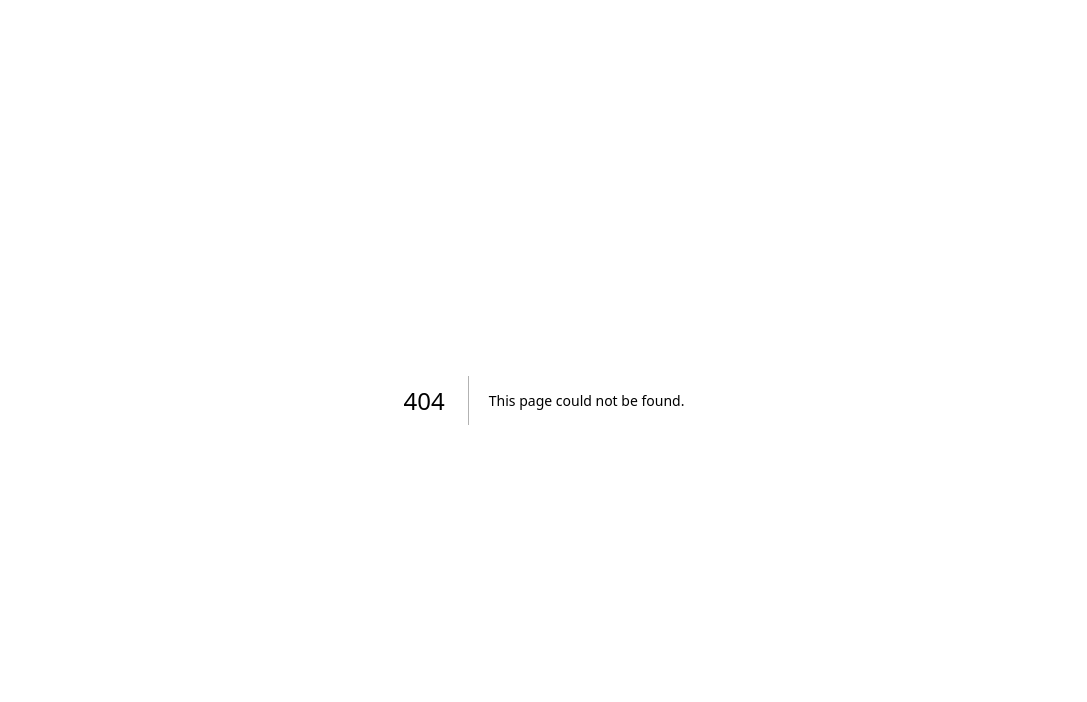
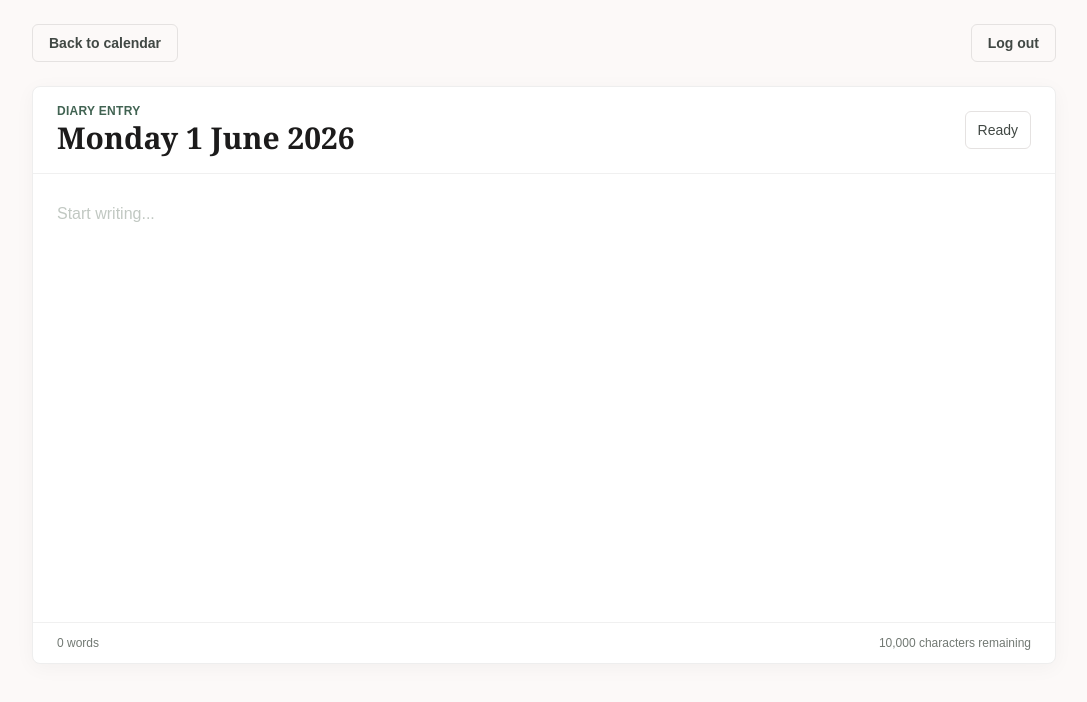
Before and after one commit to JustinLTH3/diary-app, a Next.js app: page /diary/2026-06-01 in a window 1280 px wide. Before the commit this address had no page. Shown: the top 702 px of the page, without its empty margins (96-1183 px from the left). Built offline with nearby package versions, Linux system fonts and the light colour scheme; no server answers; sample sign-in values are in the browser's storage.

Commit message:
Add diary edit page

```diff
--- /dev/null
+++ b/app/(app)/diary/[date]/page.tsx
@@ -0,0 +1,52 @@
+import type { Metadata } from "next";
+import Link from "next/link";
+import { notFound } from "next/navigation";
+
+import { LogoutButton } from "@/components/auth/logout-button";
+import { DiaryEditor } from "@/components/diary/diary-editor";
+import { requireUser } from "@/lib/auth/requireUser";
+import { parseDiaryDate } from "@/lib/dates/parseDiaryDate";
+
+type DiaryPageProps = {
+  params: Promise<{
+    date: string;
+  }>;
+};
+
+export const metadata: Metadata = {
+  title: "Edit diary entry | Diary",
+  description: "Edit a diary entry.",
+};
+
+export default async function DiaryPage({ params }: DiaryPageProps) {
+  await requireUser();
+
+  const { date } = await params;
+  const parsedDate = parseDiaryDate(date);
+
+  if (!parsedDate) {
+    notFound();
+  }
+
+  const calendarHref = `/calendar?year=${parsedDate.getUTCFullYear()}&month=${
+    parsedDate.getUTCMonth() + 1
+  }`;
+
+  return (
+    <main className="min-h-screen flex-1 bg-signup-background px-4 py-6 text-signup-text sm:px-6 lg:px-8">
+      <div className="mx-auto flex w-full max-w-5xl flex-col gap-6">
+        <header className="flex flex-col gap-3 sm:flex-row sm:items-center sm:justify-between">
+          <Link
+            href={calendarHref}
+            className="inline-flex w-fit rounded-md border border-signup-input-border px-4 py-2 text-sm font-semibold text-signup-muted transition-colors hover:border-signup-primary hover:text-signup-primary focus:ring-3 focus:ring-signup-primary/25 focus:outline-none"
+          >
+            Back to calendar
+          </Link>
+          <LogoutButton />
+        </header>
+
+        <DiaryEditor date={date} />
+      </div>
+    </main>
+  );
+}
--- /dev/null
+++ b/components/diary/diary-editor.tsx
@@ -0,0 +1,80 @@
+"use client";
+
+import { useMemo, useState } from "react";
+
+type DiaryEditorProps = {
+  date: string;
+  initialContent?: string;
+};
+
+const characterLimit = 10000;
+
+export function DiaryEditor({ date, initialContent = "" }: DiaryEditorProps) {
+  const [content, setContent] = useState(initialContent);
+  const [lastSavedContent] = useState(initialContent);
+  const hasUnsavedChanges = content !== lastSavedContent;
+  const remainingCharacters = characterLimit - content.length;
+  const status = hasUnsavedChanges ? "Unsaved changes" : "Ready";
+
+  const wordCount = useMemo(() => {
+    const trimmedContent = content.trim();
+
+    if (!trimmedContent) {
+      return 0;
+    }
+
+    return trimmedContent.split(/\s+/).length;
+  }, [content]);
+
+  return (
+    <section className="flex min-h-[70vh] flex-col rounded-lg border border-signup-card-border bg-signup-card shadow-signup-card">
+      <div className="flex flex-col gap-3 border-b border-signup-divider px-4 py-4 sm:flex-row sm:items-center sm:justify-between sm:px-6">
+        <div>
+          <p className="text-xs font-semibold tracking-wide text-signup-primary uppercase">
+            Diary Entry
+          </p>
+          <h1 className="font-serif text-2xl leading-tight font-semibold text-signup-text sm:text-3xl">
+            {formatDiaryDate(date)}
+          </h1>
+        </div>
+
+        <p
+          aria-live="polite"
+          className="rounded-md border border-signup-input-border px-3 py-2 text-sm font-medium text-signup-muted"
+        >
+          {status}
+        </p>
+      </div>
+
+      <div className="flex flex-1 flex-col p-4 sm:p-6">
+        <label htmlFor="diary-content" className="sr-only">
+          Diary entry
+        </label>
+        <textarea
+          id="diary-content"
+          name="content"
+          value={content}
+          maxLength={characterLimit}
+          onChange={(event) => setContent(event.target.value)}
+          placeholder="Start writing..."
+          className="min-h-[50vh] flex-1 resize-none border-0 bg-transparent text-base leading-8 text-signup-text outline-none placeholder:text-signup-placeholder focus:ring-0"
+        />
+      </div>
+
+      <footer className="flex flex-col gap-2 border-t border-signup-divider px-4 py-3 text-xs text-signup-status sm:flex-row sm:items-center sm:justify-between sm:px-6">
+        <p>{wordCount} words</p>
+        <p>{remainingCharacters.toLocaleString("en-US")} characters remaining</p>
+      </footer>
+    </section>
+  );
+}
+
+function formatDiaryDate(value: string) {
+  return new Intl.DateTimeFormat("en-GB", {
+    weekday: "long",
+    day: "numeric",
+    month: "long",
+    year: "numeric",
+    timeZone: "UTC",
+  }).format(new Date(`${value}T00:00:00.000Z`));
+}
```
Also changed, not shown: 2 other files (tests, documents, lock files or other folders).
